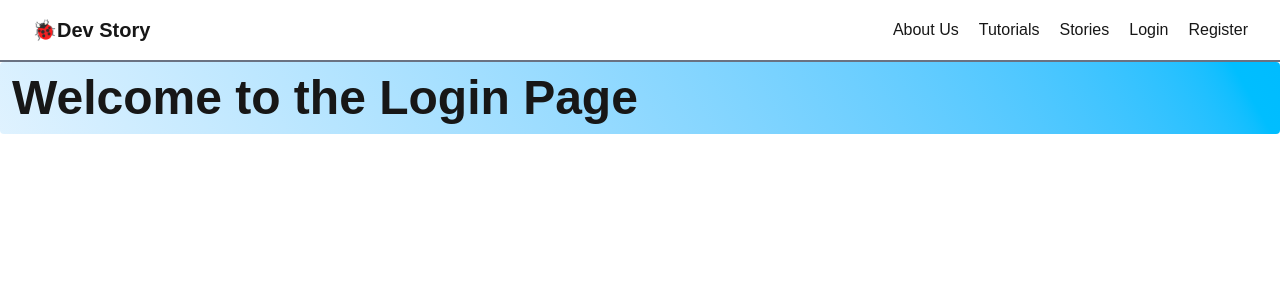
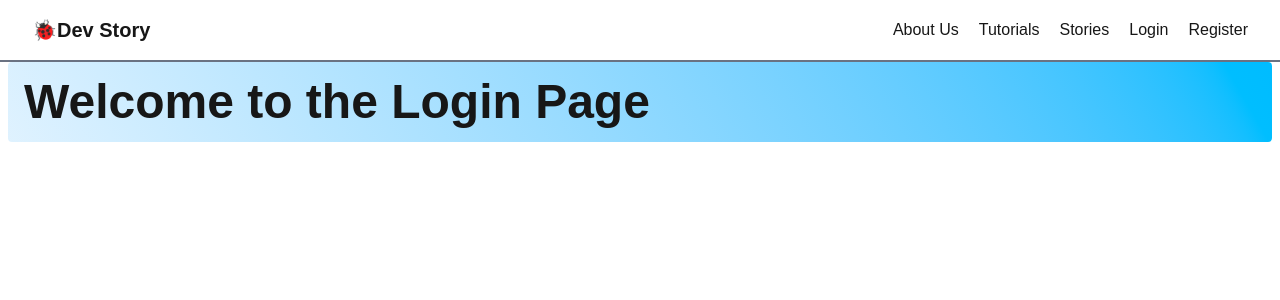
Before and after one commit to Hlamong55/Hello-Next.Js, a Next.js app: page /login in a window 1280 px wide. Shown: the top 300 px of the page. Built offline with nearby package versions, Linux system fonts and the light colour scheme.

Commit message:
implement event handler using useRouter

```diff
--- a/src/app/layout.jsx
+++ b/src/app/layout.jsx
@@ -25,7 +25,7 @@ export default function RootLayout({ children }) {
       >
         <Header></Header>
 
-        <main className="">
+        <main className="px-2">
           {children}
         </main>
 
--- /dev/null
+++ b/src/app/stories/page.jsx
@@ -0,0 +1,12 @@
+import Title from '@/components/Title';
+import React from 'react';
+
+const Stories = () => {
+    return (
+        <div>
+            <Title>Share your Story with Us</Title>
+        </div>
+    );
+};
+
+export default Stories;
--- a/src/components/Banner.jsx
+++ b/src/components/Banner.jsx
@@ -1,11 +1,26 @@
+"use client"
+import { useRouter } from 'next/navigation';
 import React from 'react';
 
 const Banner = () => {
+    const router = useRouter();
+
+    const handleBtn = () => {
+        const password = prompt();
+        if(password == "1234"){
+            // console.log(router);
+            router.push("/stories")
+        }
+    }
+
+
     return (
         <div className='text-center space-y-6 bg-linear-60 from-sky-600 via-sky-200 to-sky-600 py-10 rounded'>
             <h1 className="text-5xl font-extrabold ">Welcome to Dev Story 🐞</h1>
 
-            <button className='px-5 py-3 bg-blue-800 text-white rounded-xl cursor-pointer hover:bg-blue-500 hover:text-black'>Share Stories</button>
+            <button
+            onClick={handleBtn}
+            className='px-5 py-3 bg-blue-800 text-white rounded-xl cursor-pointer hover:bg-blue-500 hover:text-black'>Share Stories</button>
         </div>
     );
 };
--- a/src/components/Title.jsx
+++ b/src/components/Title.jsx
@@ -2,7 +2,7 @@ import React from 'react';
 
 const Title = ({ children }) => {
     return (
-        <div className='bg-linear-60 from-sky-100 to-sky-400 p-3 rounded'>
+        <div className='bg-linear-60 from-sky-100 to-sky-400 p-4 rounded'>
             <h2 className='text-5xl font-bold'>{children}</h2>
         </div>
     );
```
